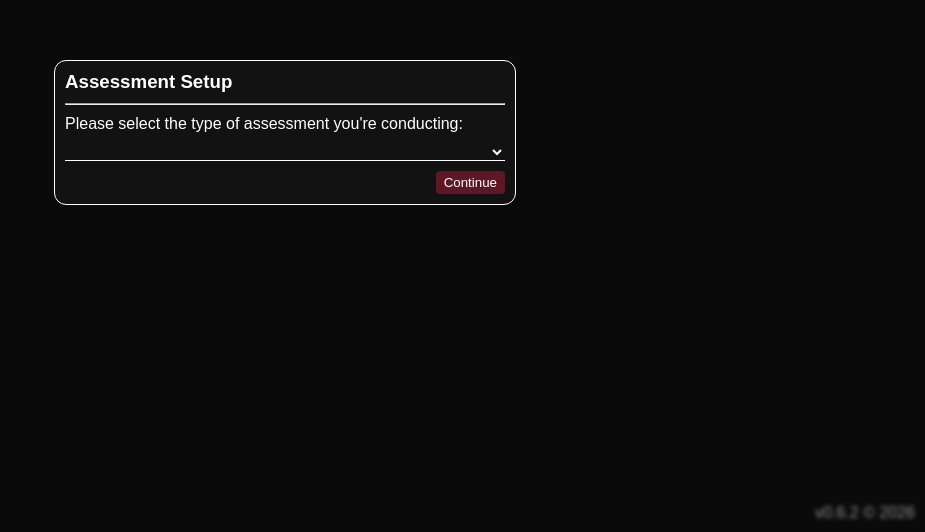
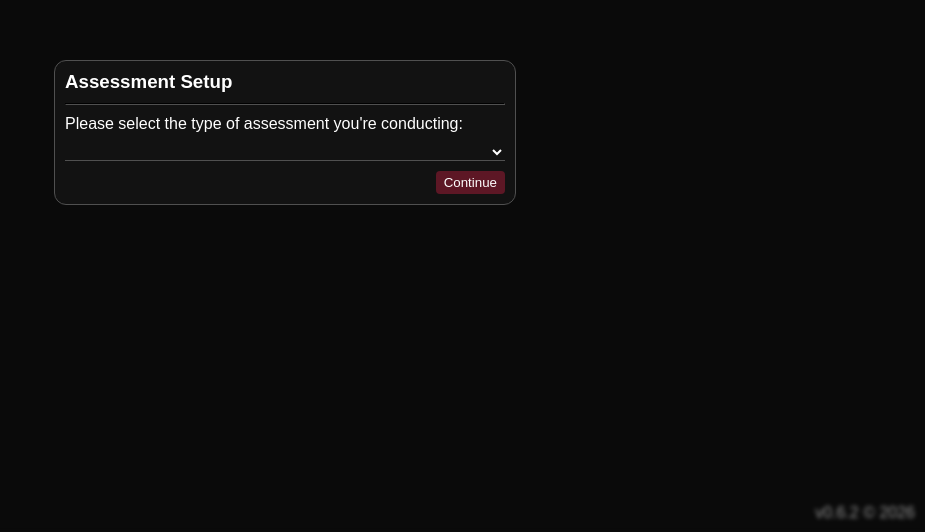
Before and after one commit to iiPythonx/shield, a Preact app: page / in a window 1280 px wide. Shown: the part 268-800 px from the top of the page, without its empty margins (355-1280 px from the left). Built offline with nearby package versions, Linux system fonts and the light colour scheme; a web font is replaced by a local one.

Commit message:
refactor: update colors across app

```diff
--- a/src/components/modal.css
+++ b/src/components/modal.css
@@ -18,7 +18,7 @@
     width: 440px;
     background: var(--background);
     border-radius: 12px;
-    border: 1px solid var(--foreground);
+    border: 1px solid var(--border);
 
     & > button {
         align-self: flex-end;
--- a/src/styles/index.css
+++ b/src/styles/index.css
@@ -3,6 +3,7 @@
     --background: #121212;
     --foreground: #ffffff;
     --maroon: #5d1725;
+    --border: #505050;
 }
 
 /* Fonts */
@@ -29,6 +30,10 @@
     color: var(--foreground);
     margin: 0px;
     font-family: "Google Sans", sans-serif;
+}
+
+hr {
+    border-color: var(--border);
 }
 
 html {
@@ -79,7 +84,7 @@ button {
 
 select {
     border: none;
-    border-bottom: 1px solid var(--foreground);
+    border-bottom: 1px solid var(--border);
     background: none;
 
     &.invalid {
```
Also changed, not shown: 1 other file (tests, documents, lock files or other folders).
